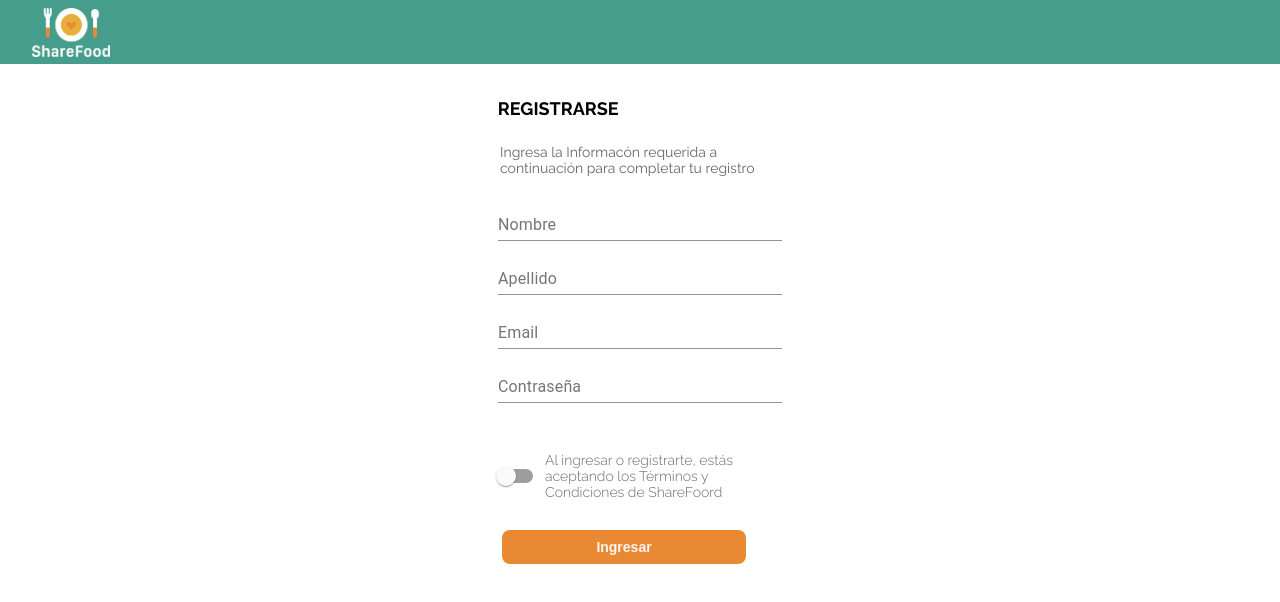
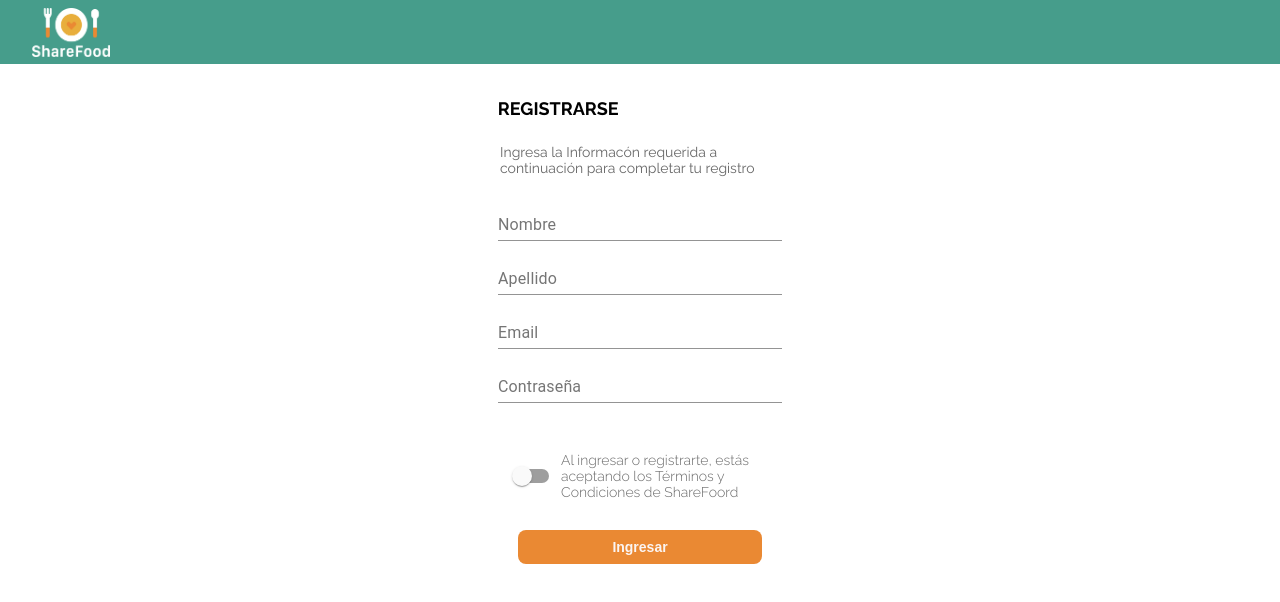
Before and after one commit to Gonzalo9725/Globant-Hackthon, a React (Create React App) app: page /signup in a window 1280 px wide. Shown: the top 602 px of the page. Built offline with nearby package versions, Linux system fonts and the light colour scheme; what react-swipeable-views-utils would draw is missing.

Commit message:
styles in signin and home

```diff
--- a/src/Components/Home.css
+++ b/src/Components/Home.css
@@ -68,7 +68,7 @@ border:none;
     max-width: 200px;
 
 }
-@media all and (max-width: 400px){
+@media all and (max-width: 415px){
     .divUs, .give, .receive{
         padding: 2%;
         width: 70%;
--- a/src/Components/SignUp.css
+++ b/src/Components/SignUp.css
@@ -51,7 +51,6 @@
   justify-content: center;
   align-items: center;
   flex-direction: column;
-  margin-left: -2em;
 }
 
 .container-btn-google {
```
